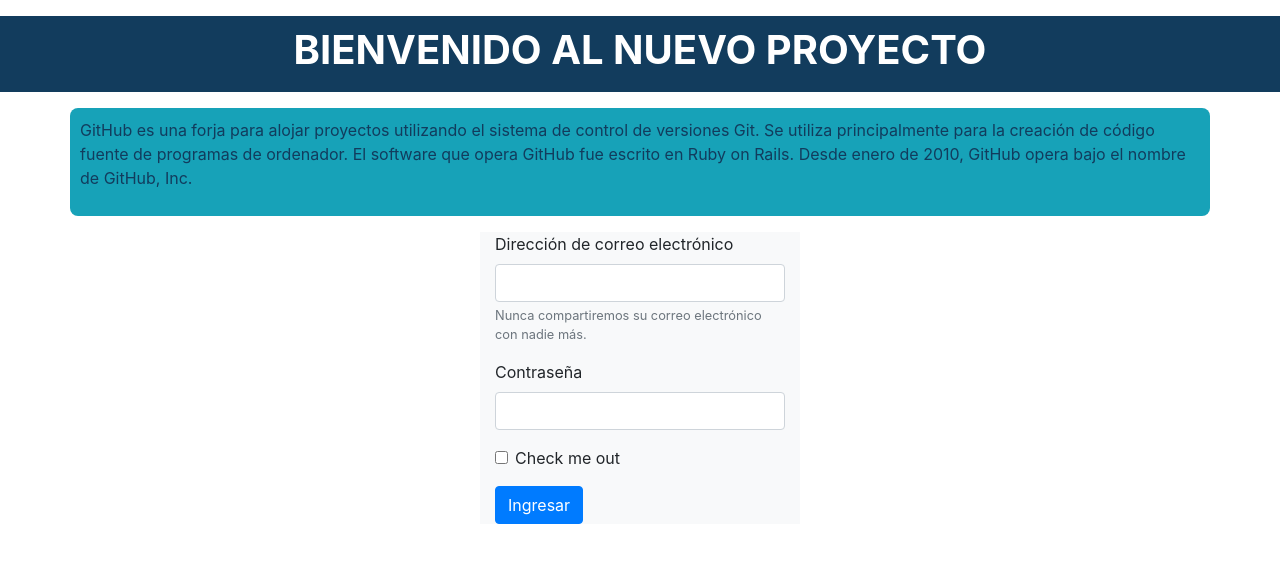
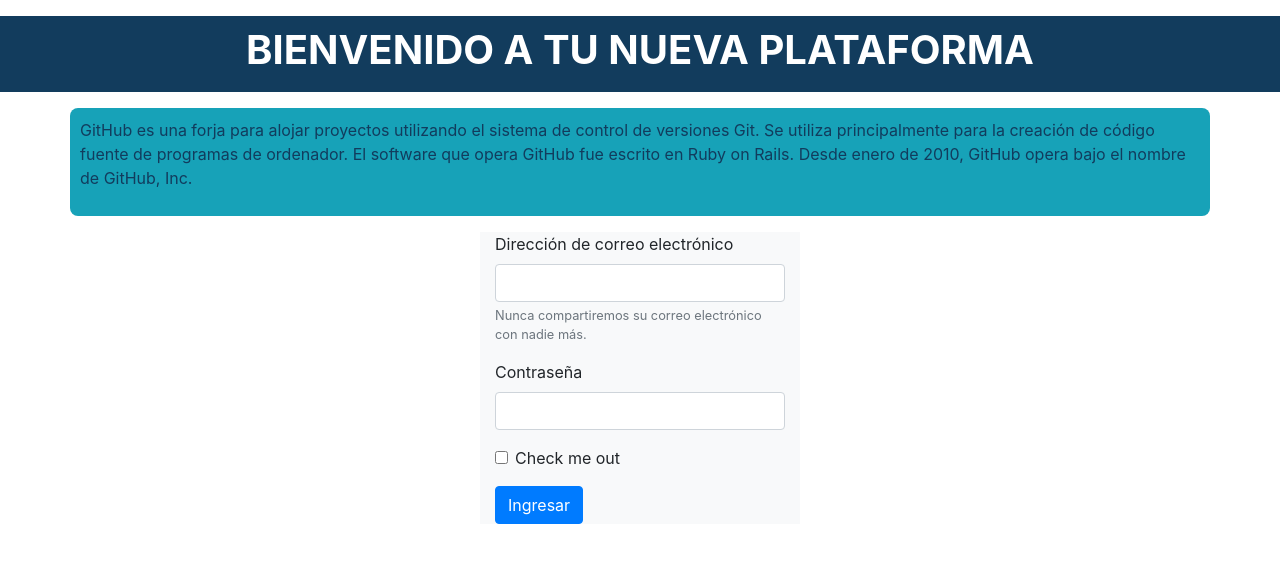
Before and after one commit to RigobertoWEB/-Repository, a plain HTML site: page index.html in a window 1280 px wide. Drawn offline with nearby package versions, Linux system fonts and the light colour scheme.

Commit message:
Update index.html

```diff
--- a/index.html
+++ b/index.html
@@ -13,7 +13,7 @@
 
 <body>
     <div class="mt-3 encabezado">
-        <h1 class="text-center font-weight-bold text-uppercase">Bienvenido al nuevo proyecto</h1>
+        <h1 class="text-center font-weight-bold text-uppercase">Bienvenido a tu nueva plataforma</h1>
     </div>
 
     <div class="container bg-info mt-3 mb-3">
```
